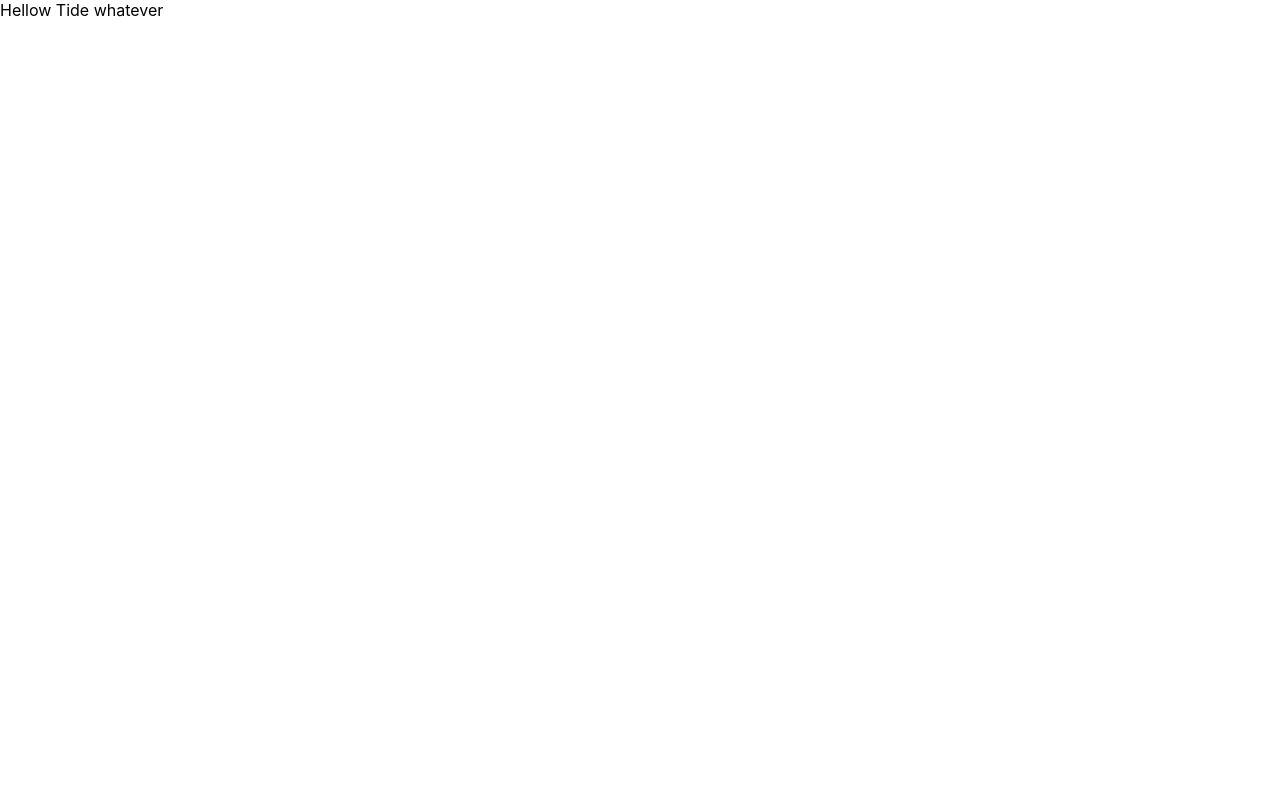
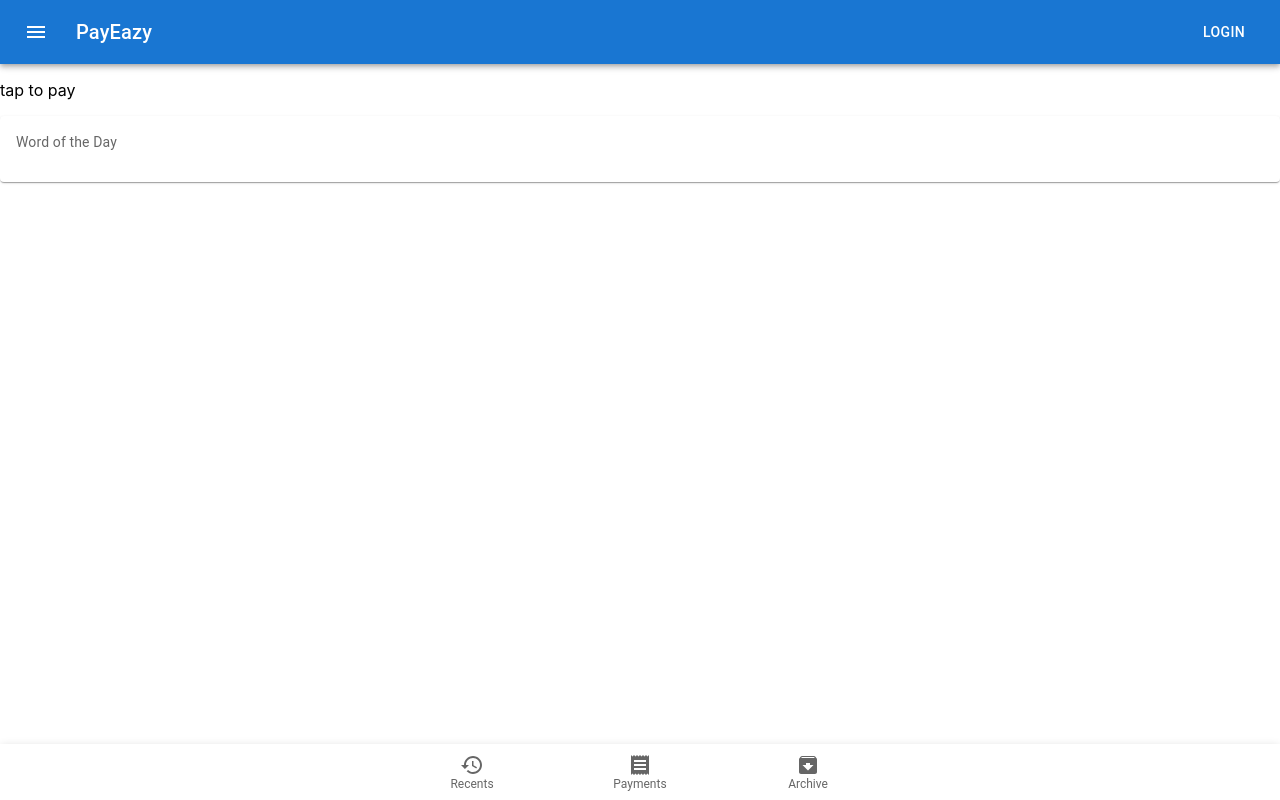
Before and after one commit to krishna63/payZappForTide, a React (Create React App) app in the folder payzapp/: page /tapToPay in a window 1280 px wide. Built offline with nearby package versions, Linux system fonts and the light colour scheme.

Commit message:
feat: base code

```diff
--- a/payzapp/public/index.html
+++ b/payzapp/public/index.html
@@ -24,7 +24,7 @@
       work correctly both with client-side routing and a non-root public URL.
       Learn how to configure a non-root public URL by running `npm run build`.
     -->
-    <title>React App</title>
+    <title>Pay Eazy</title>
   </head>
   <body>
     <noscript>You need to enable JavaScript to run this app.</noscript>
--- a/payzapp/src/App.js
+++ b/payzapp/src/App.js
@@ -1,11 +1,70 @@
-import logo from './logo.svg';
 import './App.css';
+import * as React from 'react';
+import AppBar from '@mui/material/AppBar';
+import Box from '@mui/material/Box';
+import Toolbar from '@mui/material/Toolbar';
+import Typography from '@mui/material/Typography';
+import Button from '@mui/material/Button';
+import IconButton from '@mui/material/IconButton';
+import MenuIcon from '@mui/icons-material/Menu';
+import Paper from '@mui/material/Paper';
+
+import BottomNavigation from '@mui/material/BottomNavigation';
+import BottomNavigationAction from '@mui/material/BottomNavigationAction';
+import RestoreIcon from '@mui/icons-material/Restore';
+import ReceiptIcon from '@mui/icons-material/Receipt';
+import ArchiveIcon from '@mui/icons-material/Archive';
+
+import Card from '@mui/material/Card';
+import CardContent from '@mui/material/CardContent';
+
+import { Outlet } from "react-router-dom";
 
 function App() {
   return (
-    <div>
-      Hellow Tide whatever
-    </div>
+    <React.Fragment>
+      <Box sx={{ flexGrow: 1 }}>
+        <AppBar position="static">
+          <Toolbar>
+            <IconButton
+              size="large"
+              edge="start"
+              color="inherit"
+              aria-label="menu"
+              sx={{ mr: 2 }}
+            >
+              <MenuIcon />
+            </IconButton>
+            <Typography variant="h6" component="div" sx={{ flexGrow: 1 }}>
+              PayEazy
+            </Typography>
+            <Button color="inherit">Login</Button>
+          </Toolbar>
+        </AppBar>
+        <Outlet />
+        <Card sx={{ minWidth: 275 }}>
+          <CardContent>
+            <Typography sx={{ fontSize: 14 }} color="text.secondary" gutterBottom>
+              Word of the Day
+            </Typography>
+          </CardContent>
+        </Card>
+        <Paper sx={{ position: 'fixed', bottom: 0, left: 0, right: 0 }} elevation={3}>
+          <BottomNavigation
+            showLabels
+            value={"value"}
+            onChange={(event, newValue) => {
+              //setValue(newValue);
+            }}
+          >
+            <BottomNavigationAction label="Recents" icon={<RestoreIcon />} />
+            <BottomNavigationAction label="Payments" icon={<ReceiptIcon />} />
+            <BottomNavigationAction label="Archive" icon={<ArchiveIcon />} />
+          </BottomNavigation>
+        </Paper>
+      </Box>
+      <Paper />
+    </React.Fragment>
   );
 }
 
--- /dev/null
+++ b/payzapp/src/ScanToPay.jsx
@@ -0,0 +1,7 @@
+import React from "react";
+
+function ScanToPay() {
+    return(<p>scan to pay</p>)
+}
+
+export default ScanToPay;
--- /dev/null
+++ b/payzapp/src/TapToPay.jsx
@@ -0,0 +1,7 @@
+import React from "react";
+
+function TapToPay() {
+    return(<p>tap to pay</p>)
+}
+
+export default TapToPay;
--- a/payzapp/src/index.js
+++ b/payzapp/src/index.js
@@ -2,12 +2,34 @@ import React from 'react';
 import ReactDOM from 'react-dom/client';
 import './index.css';
 import App from './App';
+import TapToPay from './TapToPay';
+import ScanToPay from './ScanToPay';
+import {
+  createBrowserRouter,
+  RouterProvider,
+} from "react-router-dom";
 import reportWebVitals from './reportWebVitals';
 
-const root = ReactDOM.createRoot(document.getElementById('root'));
-root.render(
+const router = createBrowserRouter([
+  {
+    path: "/",
+    element: <App/>,
+    children: [
+      {
+        path: "tapToPay",
+        element: <TapToPay />,
+      },
+      {
+        path: "/scanToPay",
+        element: <ScanToPay/>,
+      },
+    ],
+  },
+]);
+
+ReactDOM.createRoot(document.getElementById("root")).render(
   <React.StrictMode>
-    <App />
+    <RouterProvider router={router} />
   </React.StrictMode>
 );
 
```
Also changed, not shown: payzapp/package.json (+8 -0 lines), 1 other file (tests, documents, lock files or other folders).
